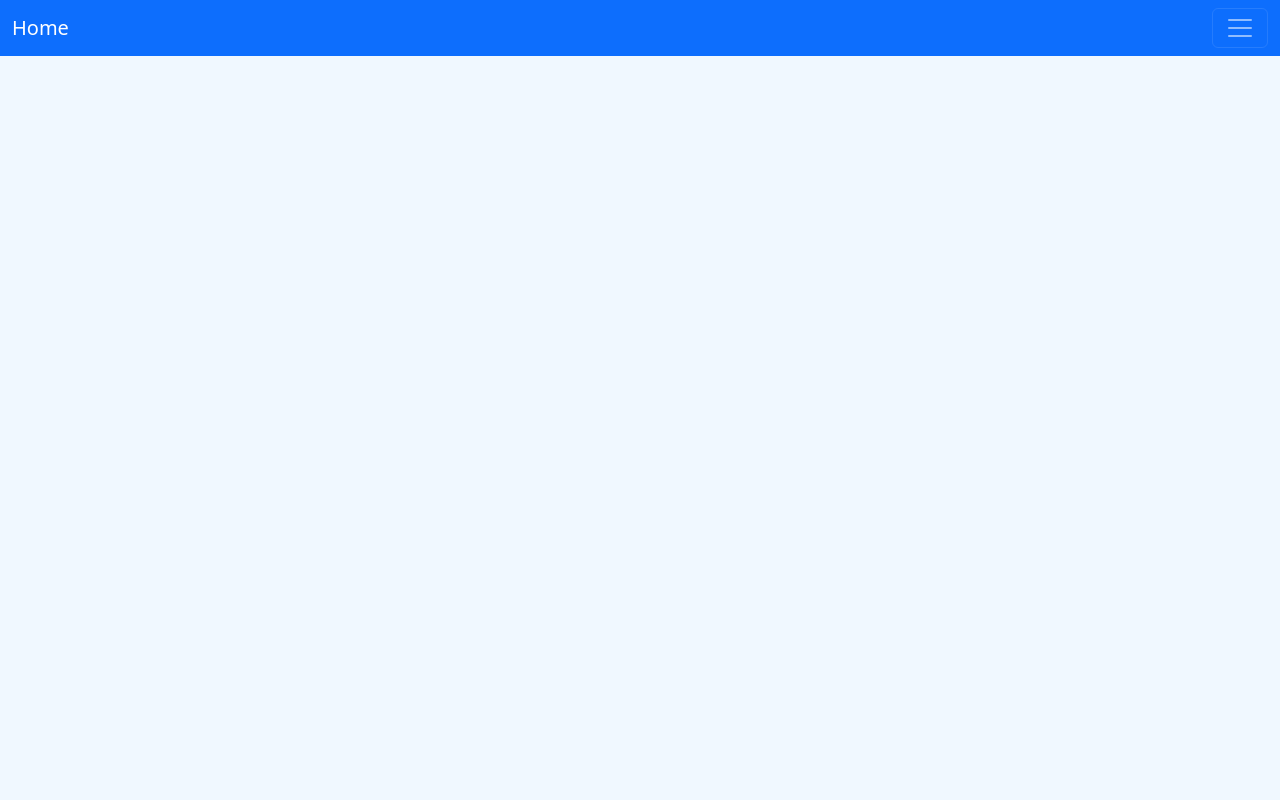
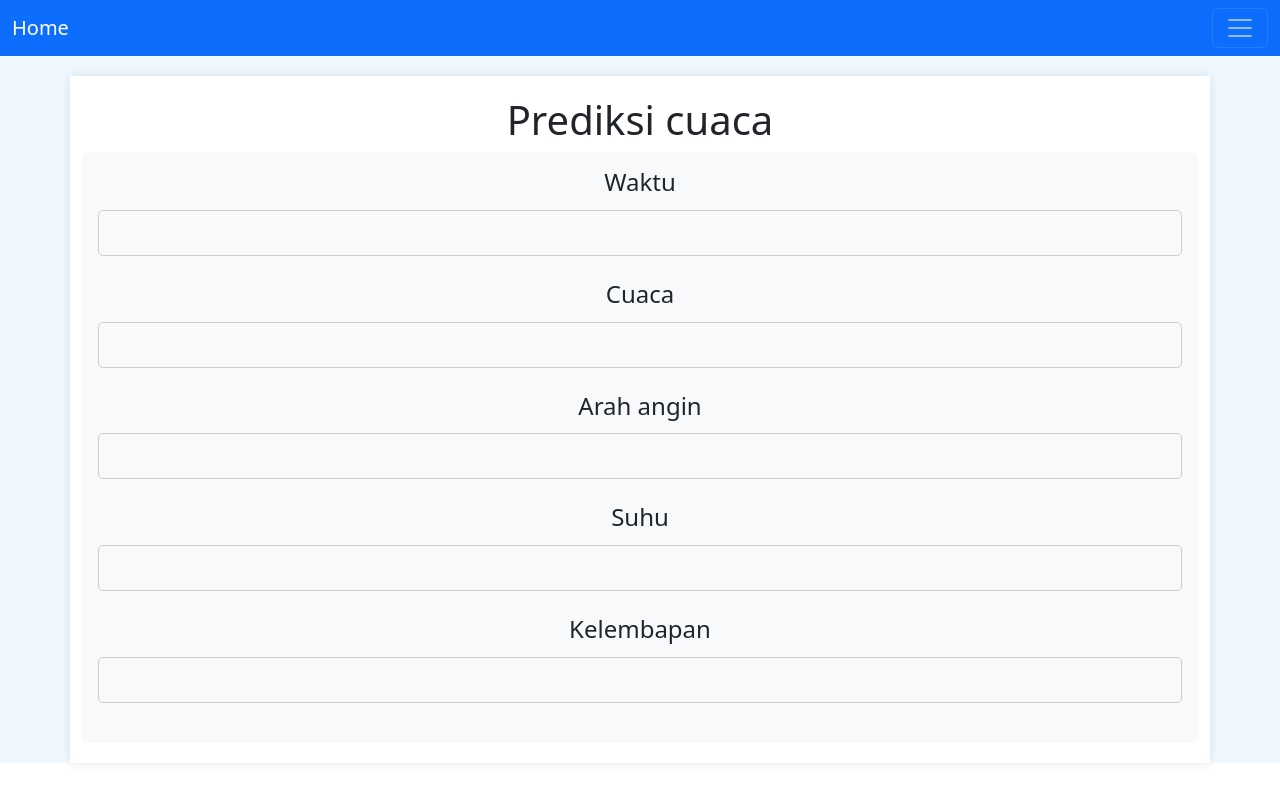
Before and after one commit to perdanaqing-1120/SmartWeb, a plain HTML site: page index.html in a window 1280 px wide. Drawn offline with nearby package versions, Linux system fonts and the light colour scheme; no server answers; files whose address does not match are found by name.

Commit message:
miku best partner

```diff
--- a/IoT/main.js
+++ b/IoT/main.js
@@ -1,8 +1,8 @@
 // setup
-const endPoint = "http://192.168.1.29"
 const statusWiFi = document.getElementById("status")
 const kelembapan = document.getElementById("kelembapan")
 const suhu = document.getElementById("suhu")
+const endPoint = "http://192.168.1.29"
 
 // status
 setInterval(() => {
@@ -29,7 +29,7 @@ function on() {
         method: "POST"
     })
         .then(response => response.text())
-        .then(result => console.log(result))
+        .then(result => {return})
 }
 
 function off() {
@@ -37,7 +37,7 @@ function off() {
         method: "POST"
     })
         .then(response => response.text())
-        .then(result => console.log(result))
+        .then(result => {return})
 }
 
 // sensor
@@ -53,7 +53,6 @@ setInterval(() => {
         })
             .then(response => response.text())
             .then(result => {
-                console.log(result);
                 if (result > 0) {
                     suhu.value = result
                 }
@@ -65,8 +64,6 @@ setInterval(() => {
         })
             .then(response => response.text())
             .then(result => {
-                console.log(result);
-
                 if (result > 0) {
                     kelembapan.value = result
                 }
--- a/index.html
+++ b/index.html
@@ -39,8 +39,32 @@
                     </ul>
                 </div>
 
+
             </div>
         </nav>
+
+        <div class="container">
+            <h1>Prediksi cuaca</h1>
+            <div data-bs-spy="scroll" data-bs-target="#navbar-example2" data-bs-root-margin="0px 0px -40%"
+                data-bs-smooth-scroll="true" class="scrollspy-example bg-body-tertiary p-3 rounded-2" tabindex="0">
+
+                <h4 id="scrollspyHeading2">Waktu</h4>
+                <input id="waktuT12" class="input mb-4" type="text" readonly />
+
+                <h4 id="scrollspyHeading2">Cuaca</h4>
+                <input id="cuaca" class="input mb-4" type="text" readonly />
+
+                <h4 id="scrollspyHeading1">Arah angin</h4>
+                <input id="arahAngin" class="input mb-4" type="text" readonly />
+
+                <h4 id="scrollspyHeading1">Suhu</h4>
+                <input id="suhu" class="input mb-4" type="text" readonly />
+
+                <h4 id="scrollspyHeading1">Kelembapan</h4>
+                <input id="kelembapan" class="input mb-4" type="text" readonly />
+            </div>
+        </div>
+
     </div>
 
     <script src="/main.js"></script>
--- /dev/null
+++ b/main.js
@@ -0,0 +1,20 @@
+const waktuT12 = document.getElementById("waktuT12")
+const cuaca = document.getElementById("cuaca")
+const arahAngin = document.getElementById("arahAngin")
+const kelembapan = document.getElementById("kelembapan")
+const suhu = document.getElementById("suhu")
+
+const aksesApiBmgk = "https://api.bmkg.go.id/publik/prakiraan-cuaca?adm4=73.12.04.1003"
+
+// data bmkg
+fetch(aksesApiBmgk)
+    .then(res => res.json())
+    .then(result => {
+        console.log(result);
+
+        waktuT12.value = result.data[0].cuaca[0][0].utc_datetime;
+        arahAngin.value = `${result.data[0].cuaca[0][0].wd_deg} derajat`;
+        suhu.value = `${result.data[0].cuaca[0][0].t} derajat`;
+        kelembapan.value = `${result.data[0].cuaca[0][0].hu}%`;
+        cuaca.value = result.data[0].cuaca[0][0].weather_desc;
+    })
--- a/styleMain.css
+++ b/styleMain.css
@@ -1,3 +1,54 @@
-html {
+* {
+    box-sizing: border-box;
+    margin: 0;
+    padding: 0;
+}
+
+body {
+    font-family: Arial, sans-serif;
+    background-color: #f4f4f4;
+    color: #333;
+    line-height: 1.6;
+}
+
+.root {
     background-color: aliceblue;
 }
+
+.container {
+    max-width: 1200px;
+    margin: auto;
+    padding: 20px;
+    margin: 20px;
+    background: #fff;
+    box-shadow: 0 0 10px rgba(0, 0, 0, 0.1);
+    text-align: center;
+}
+
+.container button {
+    border: none;
+    padding: 10px 20px;
+    cursor: pointer;
+    font-size: 16px;
+    border-radius: 5px;
+    transition: background-color 0.3s ease;
+    width: 100%;
+    margin: 5px 0;
+}
+
+.input {
+    width: 100%;
+    padding: 10px;
+    margin: 5px 0 15px 0;
+    border: 1px solid #ccc;
+    border-radius: 5px;
+    font-size: 16px;
+    background-color: #f9f9f9;
+    text-align: center;
+}
+
+.input:focus {
+    border-color: #007BFF;
+    outline: none;
+    background-color: #fff;
+}
```
